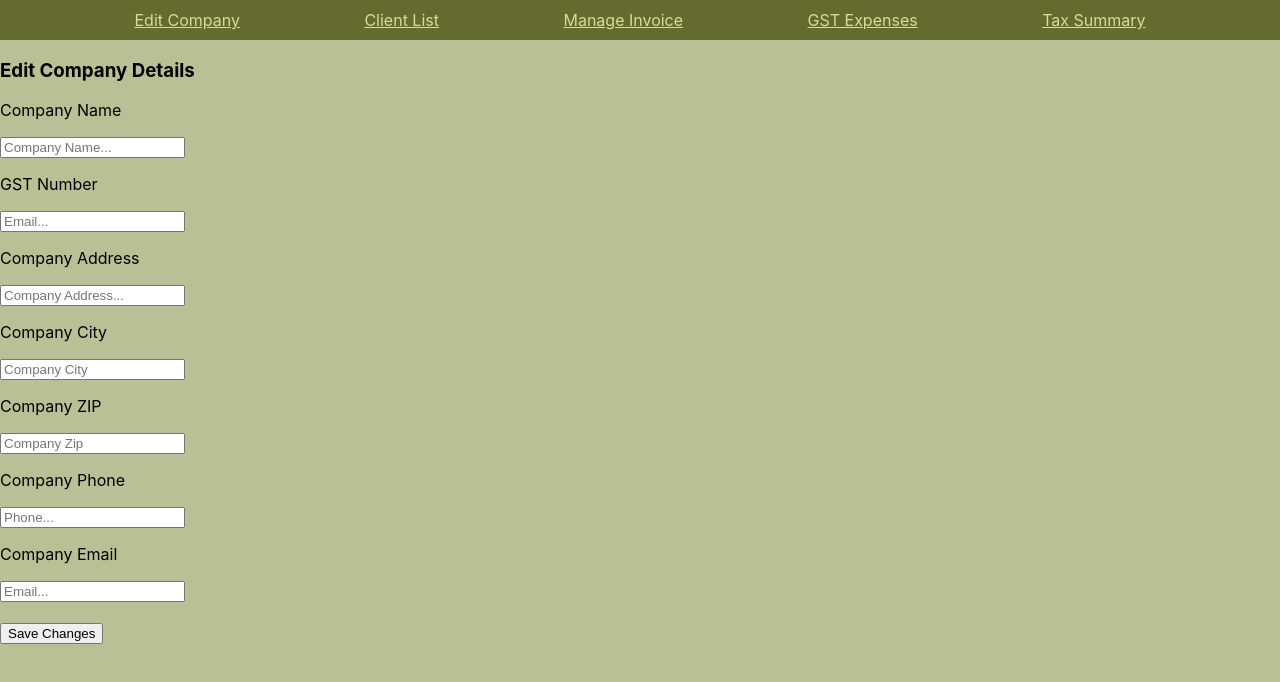
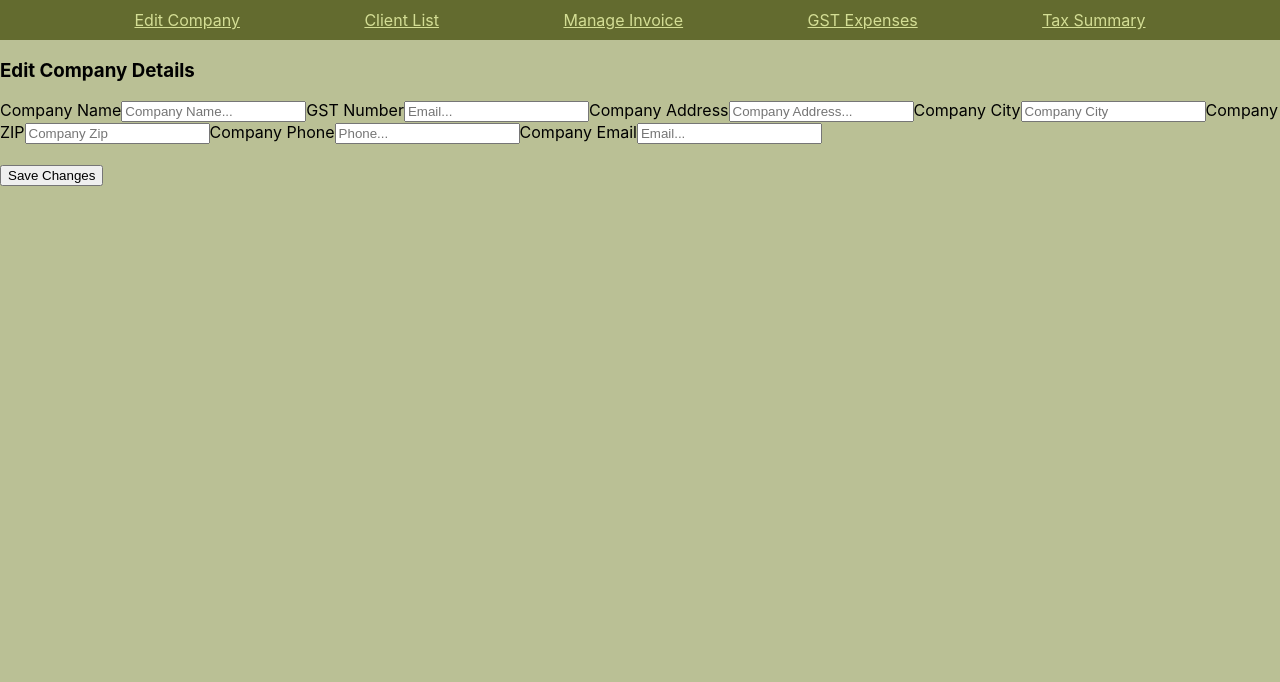
Before and after one commit to rafaelmarcoo/invoice-system-frontend, a React (Create React App) app: page /editcompany in a window 1280 px wide. Shown: the top 682 px of the page. Built offline with nearby package versions, Linux system fonts and the light colour scheme.

Commit message:
Edited Forms
Sorry I forgot to commit earlier. Ended up committing a lot of changes

```diff
--- /dev/null
+++ b/src/ClientList/ClientForm.js
@@ -0,0 +1,33 @@
+export const ClientForm = () => {
+    return (
+        <div className="client-list-clientform">
+            <h3>ClientForm</h3>
+
+            <form>
+                <label>Name</label>
+                <input type="text" placeholder="Company Name..."/>
+
+                <label>Address</label>
+                <input type="text" placeholder="Company Address..."/>
+
+                <label>City</label>
+                <input type="text" placeholder="Company City"/>
+
+                <label>ZIP</label>
+                <input type="text" placeholder="Company Zip"/>
+
+                <label>Phone</label>
+                <input type="number" placeholder="Phone..."/>
+
+                <label>Email</label>
+                <input type="text" placeholder="Email..."/>
+
+                <label>Invoice Code</label>
+                <input type="text" placeholder="Invoice Code..."/>
+
+                <br/><br/>
+                <button>Add Client</button>
+            </form>
+        </div>
+    )
+}
--- a/src/ClientList/ClientListPage.js
+++ b/src/ClientList/ClientListPage.js
@@ -1,7 +1,19 @@
+import { useState } from "react";
+import { ClientForm } from "./ClientForm";
+
 export const ClientListPage = () => {
+    const [clientForm, showClientForm] = useState(false);
+
+    const toggleClientForm = () => {
+        showClientForm(!clientForm);
+    }
+
     return  (
-        <div>
+        <div className="client-list">
             <h1>THIS IS CLIENT LIST PAGE</h1>
+
+            <button onClick={toggleClientForm}>Add Client</button>
+            {clientForm && <ClientForm />}
         </div>
     );
 }
--- a/src/EditCompany/Form.js
+++ b/src/EditCompany/CompanyForm.js
@@ -1,26 +1,26 @@
-export const Form = () => {
+export const CompanyForm = () => {
     return (
         <div className="edit-company-form">
             <form>
-                <p>Company Name</p>
+                <label>Company Name</label>
                 <input type="text" placeholder="Company Name..."/>
 
-                <p>GST Number</p>
+                <label>GST Number</label>
                 <input type="text" placeholder="Email..."/>
 
-                <p>Company Address</p>
+                <label>Company Address</label>
                 <input type="text" placeholder="Company Address..."/>
 
-                <p>Company City</p>
+                <label>Company City</label>
                 <input type="text" placeholder="Company City"/>
 
-                <p>Company ZIP</p>
+                <label>Company ZIP</label>
                 <input type="text" placeholder="Company Zip"/>
 
-                <p>Company Phone</p>
+                <label>Company Phone</label>
                 <input type="number" placeholder="Phone..."/>
 
-                <p>Company Email</p>
+                <label>Company Email</label>
                 <input type="text" placeholder="Email..."/>
 
                 <br/><br/>
--- a/src/EditCompany/EditCompanyPage.js
+++ b/src/EditCompany/EditCompanyPage.js
@@ -1,10 +1,10 @@
-import { Form } from "./Form";
+import { CompanyForm } from "./CompanyForm";
 
 export const EditCompanyPage = () => {
     return (
         <div className="edit-company">
             <h3>Edit Company Details</h3>
-            <Form />
+            <CompanyForm />
         </div>
     );
 }
```
Also changed, not shown: src/ClientList/InvoiceForm.js (added, +9 -0 lines), src/App.js (indentation only).
